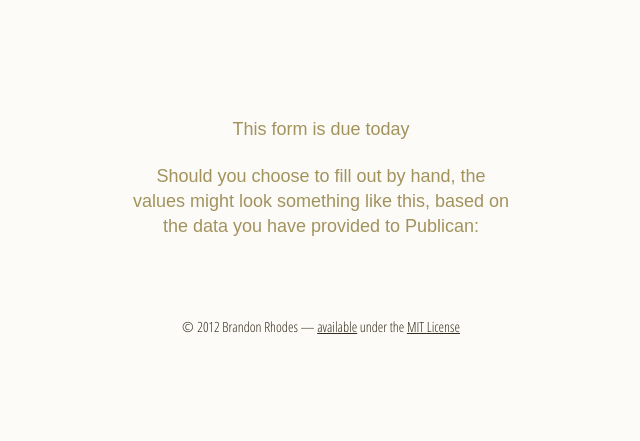
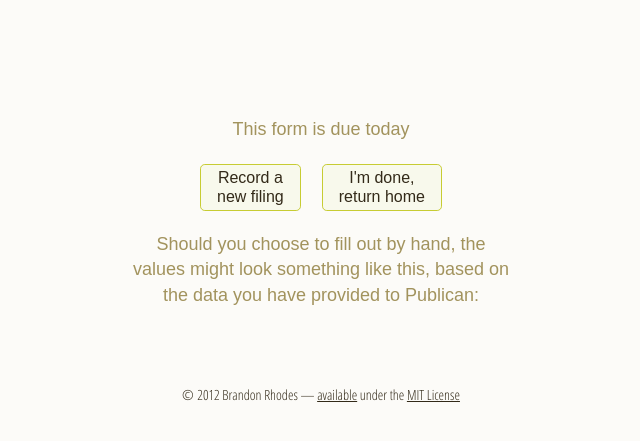
Before and after one commit to brandon-rhodes/publicanus, a Django app: template publican/frontend/templates/publican/filing.html in a window 1280 px wide. Shown: the top 441 px of the page, without its empty margins (319-959 px from the left). Run offline with Django 3.2, Linux system fonts and the light colour scheme; the template is opened without the code that fills it, so the values that code supplies are empty.

Commit message:
Refactored our button CSS, to make new buttons

```diff
--- a/publican/frontend/static/styles/screen.css
+++ b/publican/frontend/static/styles/screen.css
@@ -524,6 +524,41 @@ footer a {
   color: #332a19;
 }
 
+/* Buttons appear in several contexts; here is how they look.  The name
+   might come across as a pun: it does not really mean "a button", it
+   means an "anchor button", or "<a> button". */
+/* Sometimes paragraphs have buttons inside. */
+p a.button {
+  display: inline-block;
+  border: 1px solid #eebe11;
+  -webkit-border-radius: 0.3em 0.3em;
+  -moz-border-radius: 0.3em / 0.3em;
+  border-radius: 0.3em / 0.3em;
+  padding: 0 .4em;
+  color: #332a19;
+  line-height: 1.2;
+  text-decoration: none;
+  border-color: #c7cc33;
+  background-color: #f8f9ec;
+  font-size: 0.88889em;
+  margin: 0 0.5em;
+  padding: .2em 1em;
+}
+p a.button:hover {
+  background-color: white;
+  -webkit-box-shadow: 0 1px 7px black;
+  -moz-box-shadow: 0 1px 7px black;
+  box-shadow: 0 1px 7px black;
+}
+p a.button.late {
+  border-color: #f63409;
+  background-color: #fdece8;
+}
+p a.button.filed {
+  border-color: #c7cc33;
+  background-color: #f8f9ec;
+}
+
 /* The hgroup is for pages with both a heading <h1> and subheading <h2>. */
 hgroup {
   margin-bottom: 3em;
@@ -597,11 +632,11 @@ hgroup h1 {
   -webkit-border-radius: 0.3em 0.3em;
   -moz-border-radius: 0.3em / 0.3em;
   border-radius: 0.3em / 0.3em;
-  background-color: #fcf8e8;
   padding: 0 .4em;
   color: #332a19;
   line-height: 1.2;
   text-decoration: none;
+  background-color: #fcf8e8;
 }
 .main-timeline a:hover {
   background-color: white;
--- a/publican/frontend/templates/publican/filing.html
+++ b/publican/frontend/templates/publican/filing.html
@@ -13,20 +13,24 @@
   This form
   {% if today == filing.due_date %}is due today
   {% else %}{% if today < filing.due_date %}will be{% else %}was{% endif %}
-  due on {{ filing.due_date|date:"d E Y" }}{% endif %}
+  due on {{ filing.due_date|mydate:"d B Y" }}{% endif %}
   <br>
   {% if real_filings %}
   and you filed it
-  on {{ real_filings.0.date|date:"d E Y" }}
+  on {{ real_filings.0.date|mydate:"d B Y" }}
   <br>
   which was
   {% with offset=real_filings.0.offset %}
   {% if offset == 0 %}<span class="is-happy">right on time!</span>
   {% elif offset > 0 %}<span class="is-happy">{{ offset }} days early!</span>
-  {% else %}<span class="is-sad">-{{ offset }} days late</span>
+  {% else %}<span class="is-sad">{{ offset|abs }} days late.</span>
   {% endif %}
   {% endwith %}
   {% endif %}
+</p>
+<p>
+  <a class="button">Record a<br>new filing</a>
+  <a class="button" href="/">I'm done,<br>return home</a>
 </p>
 <p>
   Should you choose to fill out {{ form.name }} by hand,
--- a/publican/frontend/templatetags/publican.py
+++ b/publican/frontend/templatetags/publican.py
@@ -8,6 +8,12 @@ from django.core.urlresolvers import reverse
 from ...engine.filings import Filing  # weird; only relative import works here
 
 register = template.Library()
+_abs = abs
+
+@register.filter
+def abs(value):
+    """Discard the sign of `value`."""
+    return _abs(value)
 
 
 @register.filter
@@ -34,3 +40,9 @@ def is_decimal(obj):
     """Decide whether the object is a Decimal value."""
 
     return isinstance(obj, Decimal)
+
+
+@register.filter
+def mydate(d, codes):
+    format = ' '.join('%' + letter for letter in codes.split())
+    return d.strftime(format).lstrip('0').replace(' 0', ' ')
--- a/sass/screen.scss
+++ b/sass/screen.scss
@@ -83,6 +83,43 @@ footer {
     a { color: $black; }
 }
 
+/* Buttons appear in several contexts; here is how they look.  The name
+   might come across as a pun: it does not really mean "a button", it
+   means an "anchor button", or "<a> button". */
+
+@mixin abutton {
+    display: inline-block;
+    border: 1px solid $formedge;
+    @include border-radius(.3em, .3em);
+    padding: 0 .4em;
+    color: $black;
+    line-height: 1.2;
+    text-decoration: none;
+    &:hover {
+        background-color: $brilliant;
+        @include tipshadow;
+    }
+    &.late {
+        border-color: $red;
+        background-color: $redbg;
+    }
+    &.filed {
+        border-color: $green;
+        background-color: $greenbg;
+    }
+}
+
+/* Sometimes paragraphs have buttons inside. */
+
+p a.button {
+    @include abutton;
+    border-color: $green;
+    background-color: $greenbg;
+    font-size: 16px / 18px * 1em;
+    margin: 0 0.5em;
+    padding: .2em 1em;
+}
+
 /* The hgroup is for pages with both a heading <h1> and subheading <h2>. */
 
 hgroup {
@@ -127,26 +164,8 @@ hgroup {
     td:nth-child(6) { text-align: right; font-size: $smallnum; }
 
     a {
-        display: inline-block;
-        border: 1px solid $formedge;
-        @include border-radius(.3em, .3em);
+        @include abutton;
         background-color: $formbg;
-        padding: 0 .4em;
-        color: $black;
-        line-height: 1.2;
-        text-decoration: none;
-        &:hover {
-            background-color: $brilliant;
-            @include tipshadow;
-        }
-        &.late {
-            border-color: $red;
-            background-color: $redbg;
-        }
-        &.filed {
-            border-color: $green;
-            background-color: $greenbg;
-        }
     }
 
     /* Tooltip shows a tax-form summary. */
```
